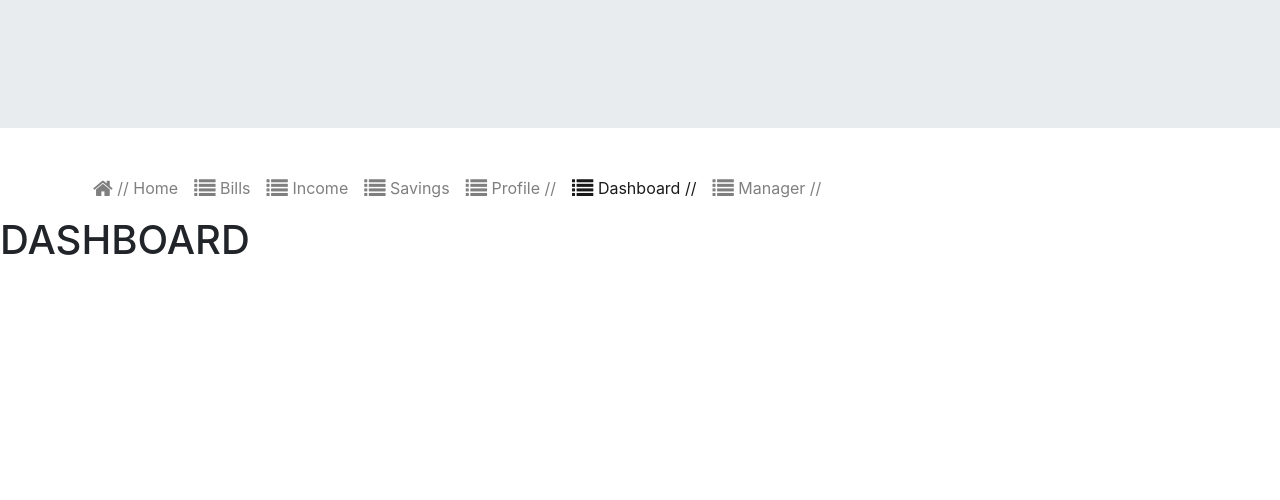
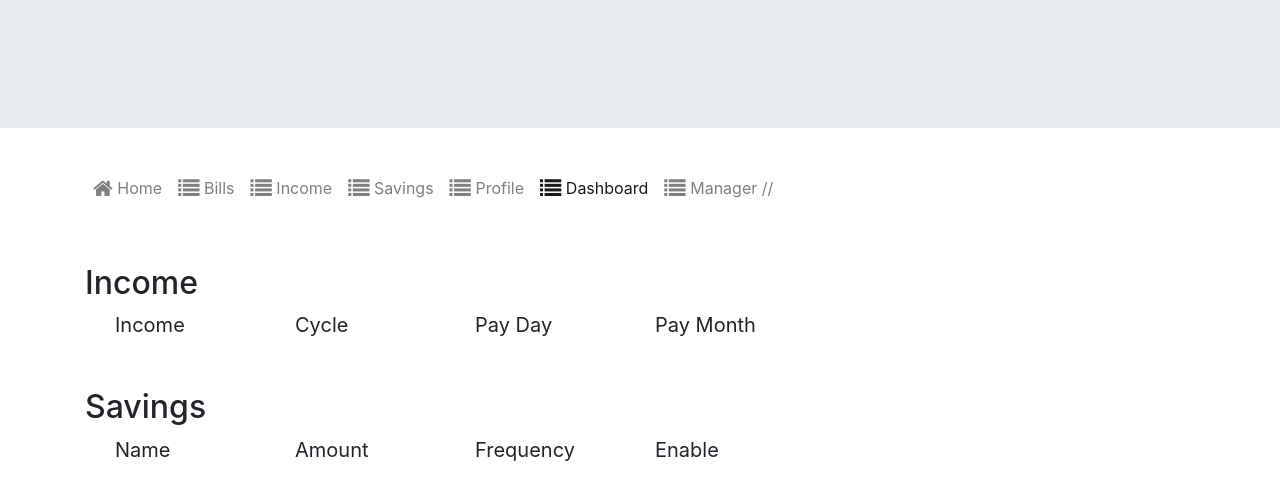
Before and after one commit to mingfeezy/wallymanager-react, a React (Create React App) app: page /dashboard in a window 1280 px wide. Shown: the top 500 px of the page. Built offline with nearby package versions, Linux system fonts and the light colour scheme.

Commit message:
savings and income list

```diff
--- a/src/actions/ActionCreators.js
+++ b/src/actions/ActionCreators.js
@@ -27,6 +27,7 @@ export const addSavings = ({
 } = {}) => ({
     type: ActionTypes.ADD_SAVINGS,
     payload: {
+        id:uuidv4(),
         name,
         amount,
         frequency,
@@ -46,6 +47,7 @@ export const addBills = ({
 } = {}) => ({
     type:ActionTypes.ADD_BILLS,
     payload: {
+        id:uuidv4(),
         car,
         rent,
         phone,
@@ -66,6 +68,7 @@ export const addIncome = ({
 } = {}) => ({
     type:ActionTypes.ADD_INCOME,
     payload: {
+        id:uuidv4(),
         income,
         cycle,
         payDay,
--- a/src/components/DashboardComponent.js
+++ b/src/components/DashboardComponent.js
@@ -1,35 +1,16 @@
-import React, { Component } from 'react';
-import { connect } from 'react-redux';
-import { withRouter } from "react-router-dom";
-import { Table } from 'reactstrap';
+import React from 'react';
+import IncomeList from './IncomeList';
+import SavingsList from './SavingsList';
 
+const Dashboard = (props) => {
 
-const mapStateTothisProps = state => ({ bills: state.bills, savings: state.savings, income: state.income, profile: state.profile })
+    return (
+        <>
+        <IncomeList/>
+        <SavingsList/>
+        </>
+    )
 
-
-
-
- class Dashboard extends Component {
-     constructor(props) {
-         super(props)
-         this.state = {
-
-         }
-
-     }
-
-    componentDidMount() {
-            }
-
-
-    render() {
-        return (
-            <div>
-                <h1>DASHBOARD</h1>
-
-            </div>
-        )
-    }
 }
 
-export default withRouter(connect(mapStateTothisProps)(Dashboard));
+export default Dashboard;
--- /dev/null
+++ b/src/components/IncomeList.js
@@ -0,0 +1,46 @@
+import React from 'react';
+import { connect } from 'react-redux';
+import IncomeListItem from './IncomeListItem';
+
+const IncomeList = (props) => {
+
+    return (
+        <div>
+        <div className='container my-5' style={{fontSize:"20px"}} >
+            <h2>Income</h2>
+            <div className="row col-12 mx-auto" >
+                <div className='col-2'>
+                    <div>Income</div>
+                </div>
+                <div className='col-2'>
+                    <div>Cycle</div>
+                </div>
+                <div className='col-2'>
+                    <div>Pay Day</div>
+                </div>
+                <div className='col-2'>
+                    <div>Pay Month</div>
+                </div>
+            </div>
+        </div>
+        <div>
+            {props.income && props.income.map((incomeItem)=>{
+                    return <IncomeListItem key={incomeItem.id} {...incomeItem}/>
+                })
+            }
+        </div>
+    </div>
+    );
+
+
+
+
+}
+
+const mapStateToProps = (state) => {
+    return {
+        income: state.income
+    }
+}
+
+export default connect(mapStateToProps)(IncomeList);
--- /dev/null
+++ b/src/components/IncomeListItem.js
@@ -0,0 +1,25 @@
+import React from 'react';
+
+const IncomeListItem = ({income, cycle, payDay, payMonth}) => {
+    return (
+        <div className='container' style={{color: "black"}}>
+            <div className="row song-row col-12 mx-auto my-auto p-3 mt-5" >
+                <div className='col-2 p-1'>
+                    <div>{income}</div>
+                </div>
+
+                <div className='col-2 p-1'>
+                    <div>{cycle}</div>
+                </div>
+                <div className='col-2 p-1'>
+                    <div>{payDay}</div>
+                </div>
+                <div className='col-2 p-1'>
+                    <div>{payMonth}</div>
+                </div>
+            </div>
+        </div>
+    );
+}
+
+export default IncomeListItem;
--- a/src/components/SavingsComponent.js
+++ b/src/components/SavingsComponent.js
@@ -14,9 +14,8 @@ const minLength = len => val => val && (val.length >= len);
 class Savings extends Component {
 
     handleSubmit = (values) => {
-        alert('here');
         this.props.addSavings(values);
-        this.props.history.push("/home");
+        this.props.history.push("/dashboard");
     }
 
 
--- /dev/null
+++ b/src/components/SavingsList.js
@@ -0,0 +1,42 @@
+import React from 'react';
+import { connect } from 'react-redux';
+import SavingsListItem from './SavingsListItem';
+
+const SavingsList = (props) => (
+    <div>
+        <div className='container my-5' style={{fontSize:"20px"}} >
+            <h2>Savings</h2>
+            <div className="row col-12 mx-auto" >
+                <div className='col-2'>
+                    <div>Name </div>
+                </div>
+                <div className='col-2'>
+                    <div>Amount</div>
+                </div>
+                <div className='col-2'>
+                    <div>Frequency</div>
+                </div>
+                <div className='col-2'>
+                    <div>Enable</div>
+                </div>
+            </div>
+        </div>
+        <div>
+            {props.savings && props.savings.map((saving)=>{
+                    return <SavingsListItem key={saving.id} {...saving}/>
+                })
+            }
+        </div>
+    </div>
+);
+
+// gets current state so it can be used by component
+const mapStateToProps = state =>{
+    console.log(state.savings);
+    return {
+        savings: state.savings
+    }
+}
+
+// allow componets to talk to the store
+export default connect(mapStateToProps)(SavingsList);
--- /dev/null
+++ b/src/components/SavingsListItem.js
@@ -0,0 +1,25 @@
+import React from 'react';
+
+const SavingsListItem = ({name, amount, frequency, enable}) => {
+    return (
+        <div className='container' style={{color: "black"}}>
+            <div className="row song-row col-12 mx-auto my-auto p-3 mt-5" >
+                <div className='col-2 p-1'>
+                    <div>{name}</div>
+                </div>
+
+                <div className='col-2 p-1'>
+                    <div>{amount}</div>
+                </div>
+                <div className='col-2 p-1'>
+                    <div>{frequency}</div>
+                </div>
+                <div className='col-2 p-1'>
+                    <div>{enable}</div>
+                </div>
+            </div>
+        </div>
+    );
+}
+
+export default SavingsListItem;
--- a/src/components/headerComponent.js
+++ b/src/components/headerComponent.js
@@ -25,7 +25,7 @@ class Header extends Component {
                         <Nav navbar>
                             <NavItem>
                                 <NavLink className="nav-link" to="/home">
-                                    <i className="fa fa-home fa-lg" /> // Home
+                                    <i className="fa fa-home fa-lg" /> Home
                                 </NavLink>
                             </NavItem>
                             <NavItem>
@@ -45,12 +45,12 @@ class Header extends Component {
                             </NavItem>
                             <NavItem>
                                 <NavLink className="nav-link" to="/profile">
-                                    <i className="fa fa-list fa-lg" /> Profile //
+                                    <i className="fa fa-list fa-lg" /> Profile
                                 </NavLink>
                             </NavItem>
                             <NavItem>
                                 <NavLink className="nav-link" to="/dashboard">
-                                    <i className="fa fa-list fa-lg" /> Dashboard //
+                                    <i className="fa fa-list fa-lg" /> Dashboard
                                 </NavLink>
                             </NavItem>
                             <NavItem>
--- a/src/reducers/income.js
+++ b/src/reducers/income.js
@@ -3,7 +3,7 @@ import * as ActionTypes from '../actions/ActionTypes';
 const IncomeReducer = (state = [], action) => {
     switch(action.type) {
         case ActionTypes.ADD_INCOME:
-            return {...state, income: action.payload}
+            return [...state, action.payload]
         default:
             return state;
     }
--- a/src/reducers/savings.js
+++ b/src/reducers/savings.js
@@ -3,10 +3,9 @@ import * as ActionTypes from '../actions/ActionTypes';
 const SavingsReducer = (state = [], action) => {
     switch(action.type) {
         case ActionTypes.ADD_SAVINGS:
-            return {...state, savings: action.payload}
+            return [...state, action.payload]
         default:
             return state;
     }
 }
-
 export { SavingsReducer as default };
```
